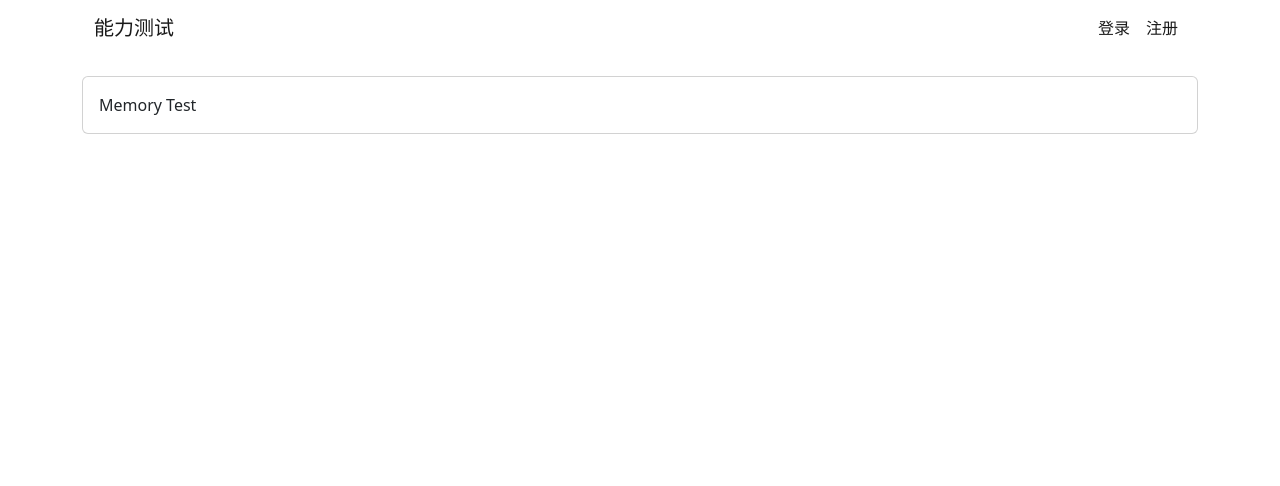
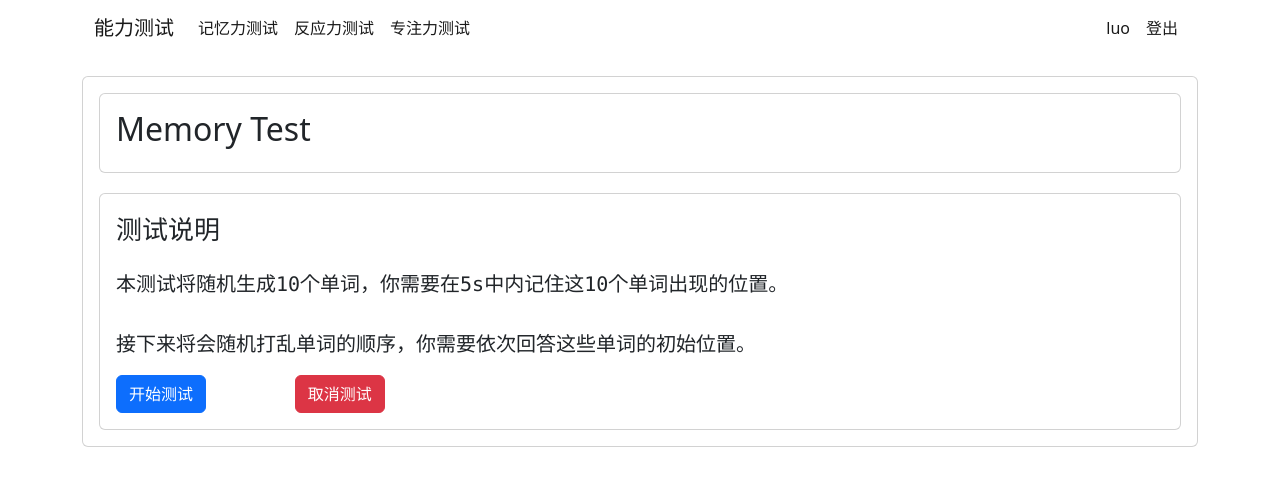
Before and after one commit to tw-luo/react-test, a React (Create React App) app: page /test/memory in a window 1280 px wide. Shown: the top 486 px of the page. Built offline with nearby package versions, Linux system fonts and the light colour scheme.

Commit message:
实现了记忆力测试的界面

```diff
--- a/src/abilityTest/memory.jsx
+++ b/src/abilityTest/memory.jsx
@@ -1,11 +1,74 @@
 import React, { Component } from "react";
-import ContentBase from './../components/contentBase';
+import ContentBase from "./../components/contentBase";
+import Status from "./TestStatus";
+import Card from "./../components/card";
+
+class MemoryTest extends Component {
+  state = {
+    status: Status.START,
+    username: this.props.username,
+    isLogin: this.props.isLogin,
+    wordList:[],
+  };
+
+  generateWordList=()=>{
+
+  }
+
+  startTest=()=>{
+    this.setState({
+      status:Status.RUNNING
+    });
+  }
+
+  cancelTest=()=>{
+
+    window.location.href = "/";
+  }
+
+  game() {
+    if (this.state.status === Status.START) {
+      return (
+        <Card>
+          <div className="testTitle">测试说明</div>
+          <pre className="testInstruction">{"本测试将随机生成10个单词，你需要在5s中内记住这10个单词出现的位置。\n\n接下来将会随机打乱单词的顺序，你需要依次回答这些单词的初始位置。"}
+          </pre>
+          <div className="row">
+            <div className="col-sm-2"><button className="btn btn-primary" onClick={this.startTest}>开始测试</button></div>
+            <div className="col-sm-2"><button className="btn btn-danger" onClick={this.cancelTest}>取消测试</button></div>
+          </div>
 
 
-class MemoryTest extends Component {
-  state = {};
+        </Card>
+      );
+    } else if (this.state.status === Status.RUNNING) {
+      return (
+        <div>game running</div>
+      )
+    } else {
+      return (
+        <div>game over</div>
+      )
+    }
+  }
+
+  test() {
+    if (this.state.isLogin === false) {
+      return <Card>请登录后再进行测试</Card>;
+    } else {
+      return this.game();
+    }
+  }
+
   render() {
-    return <ContentBase>Memory Test</ContentBase>;
+    return (
+      <ContentBase>
+        <Card style={{ marginBottom: "20px" }}>
+          <h2>Memory Test</h2>
+        </Card>
+        {this.test()}
+      </ContentBase>
+    );
   }
 }
 
--- a/src/app.jsx
+++ b/src/app.jsx
@@ -15,8 +15,8 @@ import ReflexTest from "./abilityTest/reflex";
 
 class APP extends Component {
   state = {
-    isLogin: false,
-    username: "",
+    isLogin: true,
+    username: "luo",
   };
 
   componentDidMount() {
--- a/src/index.css
+++ b/src/index.css
@@ -19,3 +19,12 @@ code {
 .registerHead{
   font-size: 20px;
 }
+
+.testTitle{
+  font-size: 26px;
+}
+
+.testInstruction{
+  font-size: 20px;
+  margin-top: 20px;
+}
```
Also changed, not shown: src/utils/word.js (added, +12 -0 lines).
